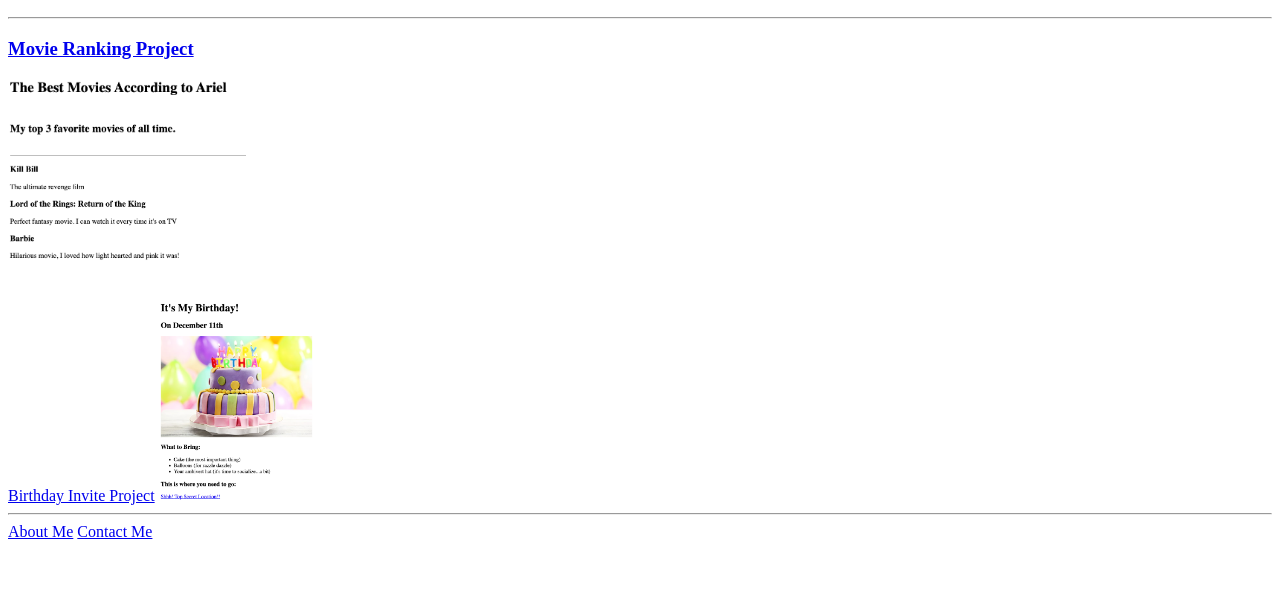
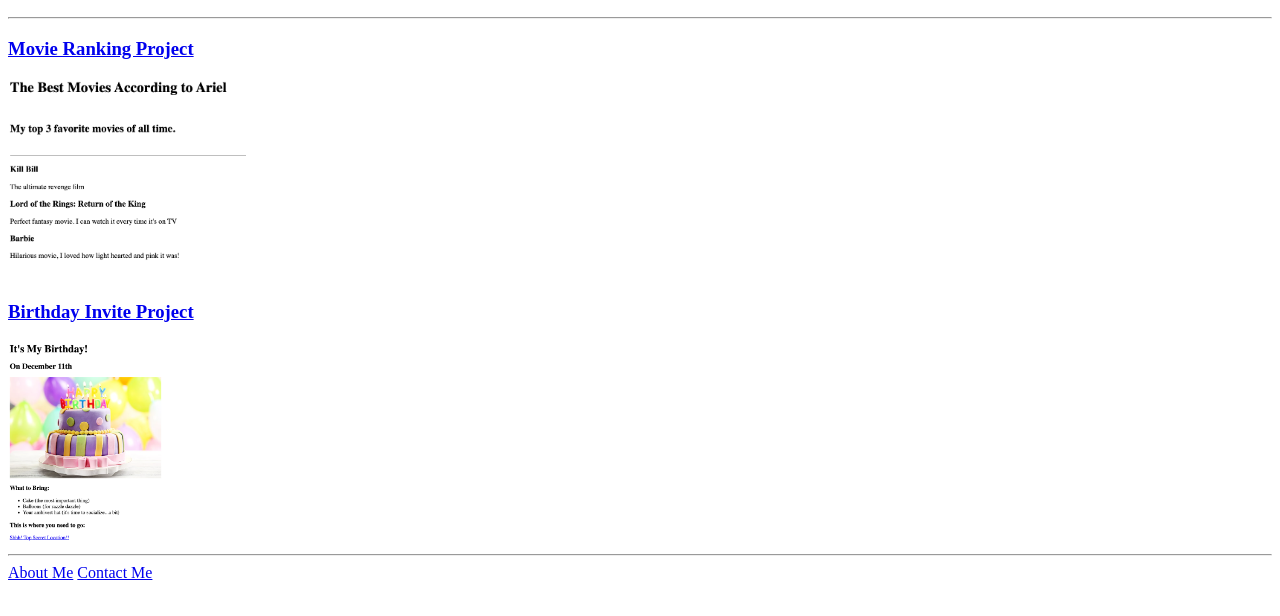
Before and after one commit to awilli7/html-portfolio, a plain HTML site: page index.html in a window 1280 px wide. Shown: the part 110-726 px from the top of the page. Drawn offline with Linux system fonts and the light colour scheme.

Commit message:
Update index.html
removed extra <h3> tag

```diff
--- a/index.html
+++ b/index.html
@@ -14,7 +14,7 @@
     <h3> <a href="./public/movie-ranking.html">Movie Ranking Project</a></h3>
     <a href=><img src="./assets/images/Ariels-movie-ranking.png" height="200"> </a>
     <br>
-    <h3></h3><a href="./public/birthday-invite.html">Birthday Invite Project</a></h3>
+    <h3><a href="./public/birthday-invite.html">Birthday Invite Project</a></h3>
     <a href=""><img src="./assets/images/Ariels-birthday-invite.png" height ="200"></a>
     <hr />
     <a href="./public/about.html">About Me</a>
```
